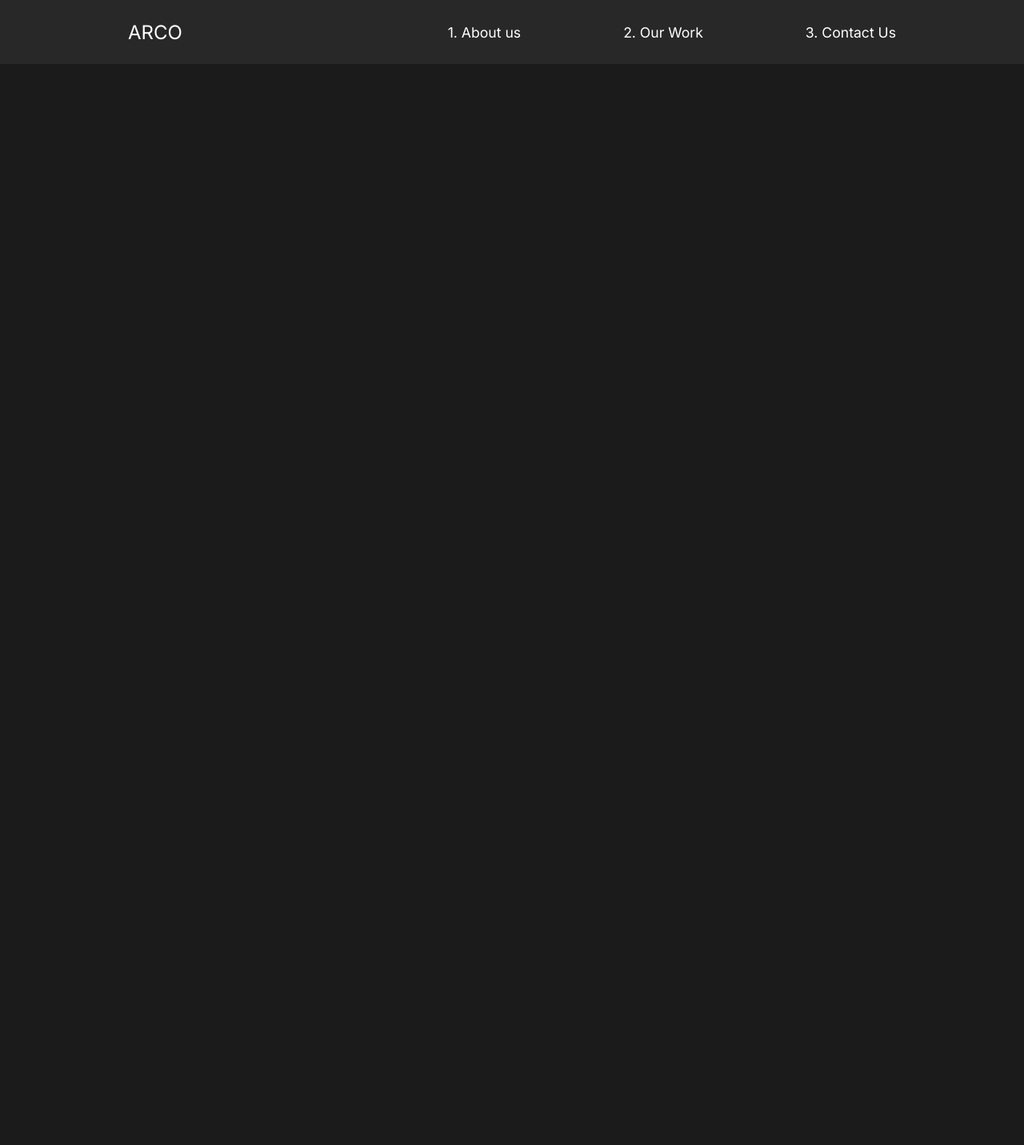
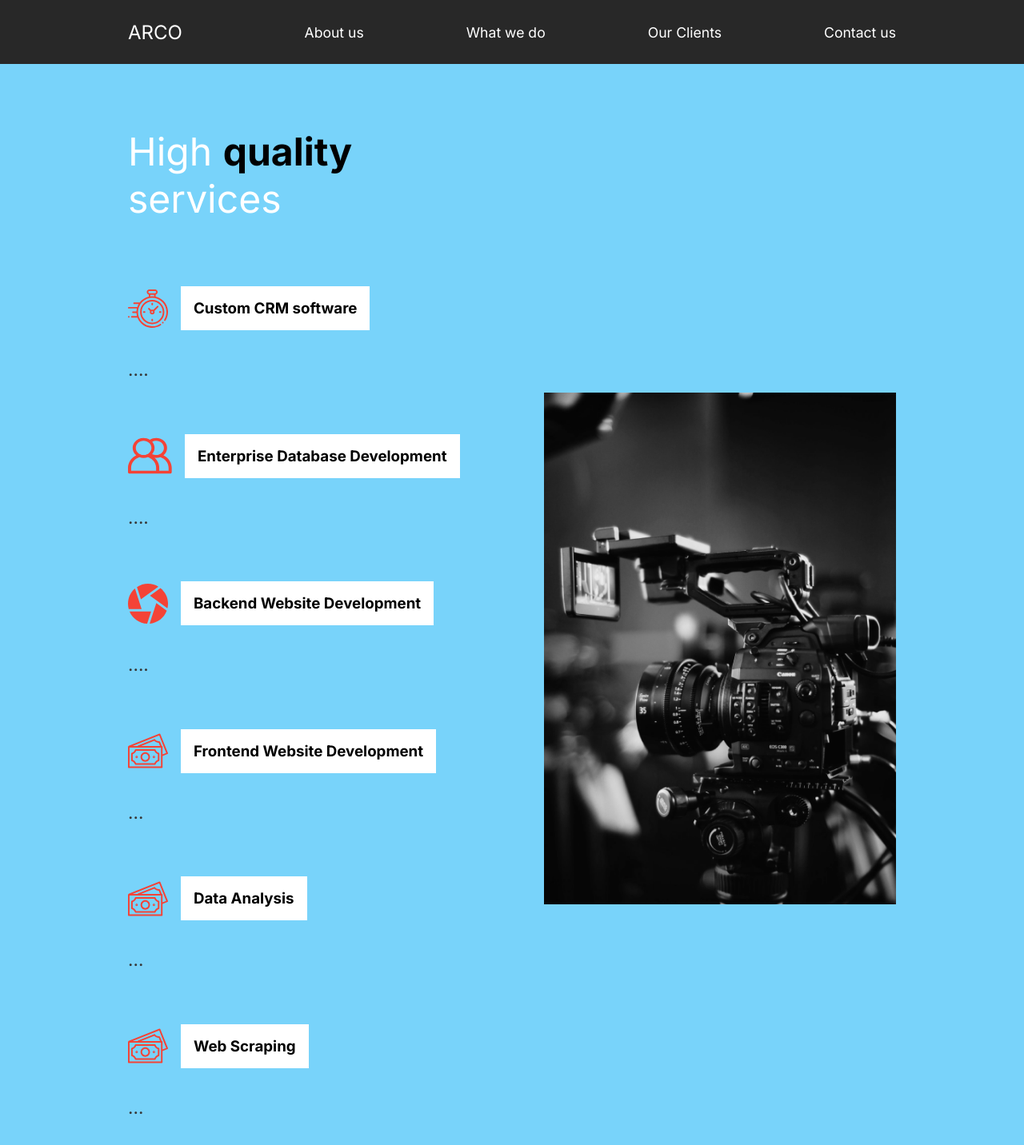
Before and after one commit to kceron/a-site-one, a React (Create React App) app: page /what-we-do in a window 1280 px wide. Shown: the top 1432 px of the page at 80% size. Before the commit the page ends 800 px from the top, so only its background shows below. Built offline with nearby package versions, Linux system fonts and the light colour scheme.

Commit message:
faq anim

```diff
--- a/src/App.js
+++ b/src/App.js
@@ -4,6 +4,7 @@ import AboutUs from "./pages/AboutUs";
 import Nav from "./components/Nav";
 import ContactUs from "./pages/ContactUs";
 import OurWork from "./pages/OurWork";
+import ServicesSection from "./components/ServicesSection";
 import ClientDetail from "./pages/ClientDetail";
 // ROuter
 import { Switch, Route, useLocation } from "react-router-dom";
@@ -22,11 +23,14 @@ function App() {
           <Route path="/" exact>
             <AboutUs />
           </Route>
-          <Route path="/work" exact>
-            <OurWork />
+          <Route path="/what-we-do" exact>
+            <ServicesSection />
           </Route>
           <Route path="/work/:id">
             <ClientDetail />
+          </Route>
+          <Route path="/clients">
+            <OurWork />}
           </Route>
           <Route path="/contact">
             <ContactUs />
--- a/src/components/AboutSection.js
+++ b/src/components/AboutSection.js
@@ -26,23 +26,22 @@ const AboutSection = () => {
               // initial="hidden"
               // animate="show"
             >
-              We have fun making
+              Custom
             </motion.h2>
           </StyledHide>
           <StyledHide>
             <motion.h2 variants={titleAnim}>
-              our <span>dreams</span> come
+              <span>Software</span>
             </motion.h2>
           </StyledHide>
           <StyledHide>
-            <motion.h2 variants={titleAnim}>true</motion.h2>
+            <motion.h2 variants={titleAnim}>solutions</motion.h2>
           </StyledHide>
         </motion.div>
         <motion.p variants={fade}>
-          Contact us for any videography ideas that you have. We are
-          professionals.
+          Contact us for...
         </motion.p>
-        <motion.button variants={fade}>Hit us up</motion.button>
+        <motion.button variants={fade}>Contact us</motion.button>
       </StyledDescription>
       <StyledImage>
         <motion.img
--- a/src/components/FaqSection.js
+++ b/src/components/FaqSection.js
@@ -1,6 +1,7 @@
-import React from "react";
+import React, { useState } from "react";
 import styled from "styled-components";
 import { StyledAbout } from "../styles";
+import Toggle from "./Toggle";
 
 const FaqSection = () => {
   return (
@@ -8,34 +9,38 @@ const FaqSection = () => {
       <h2>
         Any questions <span>FAQ</span>
       </h2>
+      <Toggle title="How do I start?">
         <div className="question">
-        <h4>How do I start?</h4>
           <div className="answer">
             <p>Lorem ..... .....</p>
+            <p>Lorem lala..... .....</p>
           </div>
-        <div className="faq-line"></div>
         </div>
+      </Toggle>
+      <Toggle title="Daily Schedule">
         <div className="question">
-        <h4>Daily Schedule</h4>
           <div className="answer">
             <p>Lorem ..... .....</p>
+            <p>Lorem lolo..... .....</p>
           </div>
-        <div className="faq-line"></div>
         </div>
+      </Toggle>
+      <Toggle title="Payment Methods">
         <div className="question">
-        <h4>Payment Methods</h4>
           <div className="answer">
             <p>Lorem ..... .....</p>
+            <p>Lorem lele..... .....</p>
           </div>
-        <div className="faq-line"></div>
         </div>
+      </Toggle>
+      <Toggle title="What products do you offer?">
         <div className="question">
-        <h4>What products do you offer?</h4>
           <div className="answer">
             <p>Lorem ..... .....</p>
+            <p>Lorem lulu..... .....</p>
           </div>
-        <div className="faq-line"></div>
         </div>
+      </Toggle>
     </StyledFaq>
   );
 };
--- a/src/components/Nav.js
+++ b/src/components/Nav.js
@@ -12,13 +12,16 @@ const Nav = () => {
       </h1>
       <ul>
         <li>
-          <Link to="/">1. About us</Link>
+          <Link to="/">About us</Link>
         </li>
         <li>
-          <Link to="/work">2. Our Work</Link>
+          <Link to="/what-we-do">What we do</Link>
         </li>
         <li>
-          <Link to="/contact">3. Contact Us</Link>
+          <Link to="/clients">Our Clients</Link>
+        </li>
+        <li>
+          <Link to="/contact">Contact us</Link>
         </li>
       </ul>
     </StyledNav>
--- a/src/components/ServicesSection.js
+++ b/src/components/ServicesSection.js
@@ -19,30 +19,44 @@ const ServicesSection = () => {
           <StyledCard>
             <div className="icon">
               <img src={clock} alt="icon" />
-              <h3>Efficient</h3>
+              <h3>Custom CRM software</h3>
             </div>
-            <p>Loren ipsun blabla bla</p>
+            <p>....</p>
           </ StyledCard>
           <StyledCard>
             <div className="icon">
               <img src={teamwork} alt="icon" />
-              <h3>Team work</h3>
+              <h3>Enterprise Database Development</h3>
             </div>
-            <p>Loren ipsun blabla bla</p>
+            <p>....</p>
           </ StyledCard>
           <StyledCard>
             <div className="icon">
               <img src={diaphragm} alt="icon" />
-              <h3>Diaphragm</h3>
+              <h3>Backend Website Development</h3>
             </div>
-            <p>Loren ipsun blabla bla</p>
+            <p>....</p>
           </ StyledCard>
           <StyledCard>
             <div className="icon">
               <img src={money} alt="icon" />
-              <h3>Affordable</h3>
+              <h3>Frontend Website Development</h3>
             </div>
-            <p>Loren ipsun blabla bla</p>
+            <p>...</p>
+          </ StyledCard>
+          <StyledCard>
+            <div className="icon">
+              <img src={money} alt="icon" />
+              <h3>Data Analysis</h3>
+            </div>
+            <p>...</p>
+          </ StyledCard>
+          <StyledCard>
+            <div className="icon">
+              <img src={money} alt="icon" />
+              <h3>Web Scraping</h3>
+            </div>
+            <p>...</p>
           </ StyledCard>
         </StyledCards>
       </ StyledServicesDescription>
--- /dev/null
+++ b/src/components/Toggle.js
@@ -0,0 +1,15 @@
+import { motion } from "framer-motion";
+import React, { useState } from "react";
+
+const Toggle = ({ children, title }) => {
+  const [toggle, setToggle] = useState(false);
+  return (
+    <div onClick={() => setToggle(!toggle)}>
+      <motion.h4>{title}</motion.h4>
+      {toggle ? children : ""}
+      <div className="faq-line"></div>
+    </div>
+  );
+};
+
+export default Toggle;
--- a/src/pages/AboutUs.js
+++ b/src/pages/AboutUs.js
@@ -15,8 +15,8 @@ const AboutUs = () => {
       exit="exit"
     >
       <AboutSection />
-      <ServicesSection />
-      <FaqSection />
+      {/* <ServicesSection /> */}
+      <FaqSection/>
     </motion.div>
   );
 };
```
Lines whose indentation alone changed are shown as unchanged.
